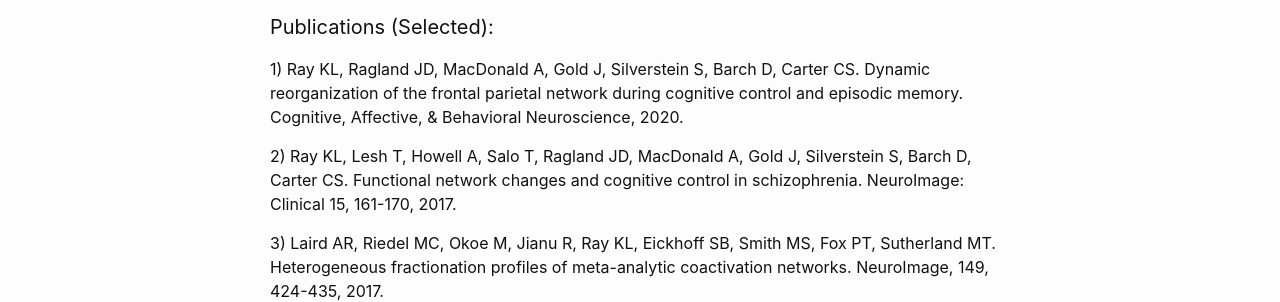
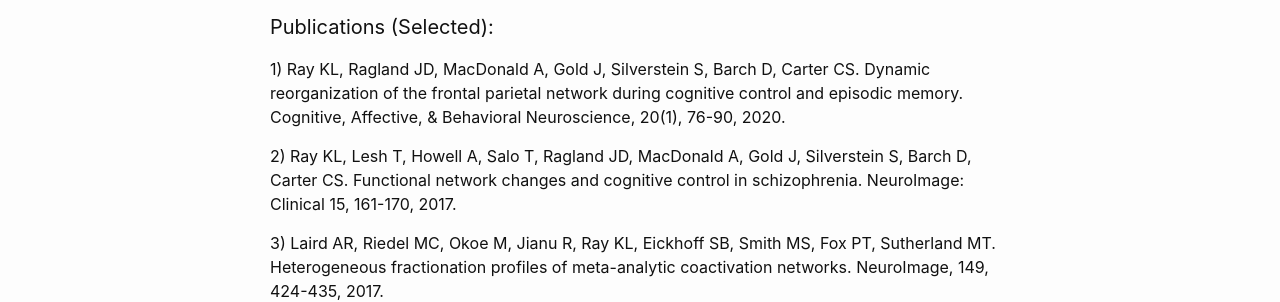
Before and after one commit to UTCogNeuroLab/UTCogNeuroLab.github.io, a Jekyll site: the page built from team/kim-ray.md, in a window 1280 px wide. Shown: the part 872-1174 px from the top of the page. Built offline with Jekyll 4.4.1, drawn with Linux system fonts in a browser that asks for light colours; nearby versions of some CDN libraries; some web fonts are replaced.

Commit message:
Update kim-ray.md

```diff
--- a/team/kim-ray.md
+++ b/team/kim-ray.md
@@ -26,7 +26,7 @@ Her research interests involve using functional magnetic resonance imaging (fMRI
 
 #### Publications (Selected):
 
-1) Ray KL, Ragland JD, MacDonald A, Gold J, Silverstein S, Barch D, Carter CS. Dynamic reorganization of the frontal parietal network during cognitive control and episodic memory. Cognitive, Affective, & Behavioral Neuroscience, 2020.
+1) Ray KL, Ragland JD, MacDonald A, Gold J, Silverstein S, Barch D, Carter CS. Dynamic reorganization of the frontal parietal network during cognitive control and episodic memory. Cognitive, Affective, & Behavioral Neuroscience, 20(1), 76-90, 2020.
 
 2)    Ray KL, Lesh T, Howell A, Salo T, Ragland JD, MacDonald A, Gold J, Silverstein S, Barch D, Carter CS. Functional network changes and cognitive control in schizophrenia. NeuroImage: Clinical 15, 161-170, 2017.
 
```
